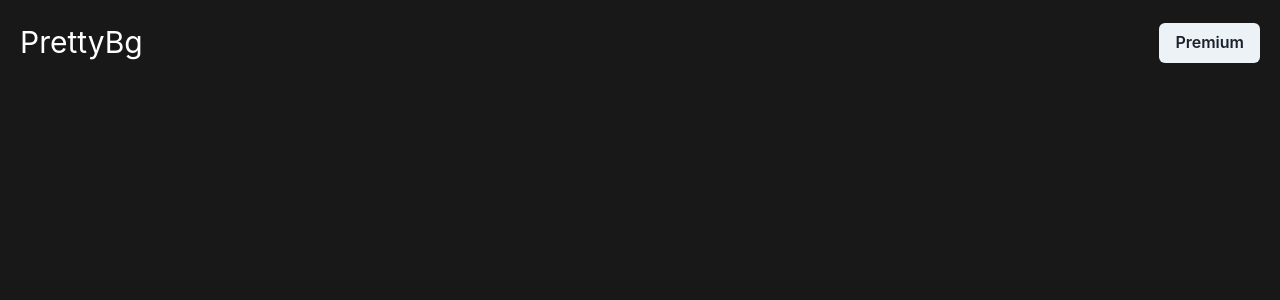
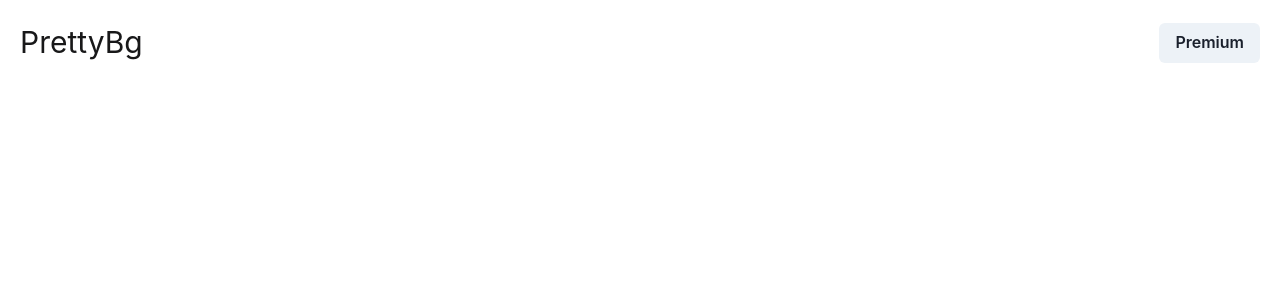
Before and after one commit to devtofunmi/bg, a React (Vite) app: page / in a window 1280 px wide. Shown: the top 300 px of the page. Built offline with nearby package versions, Linux system fonts and the light colour scheme.

Commit message:
change the color

```diff
--- a/src/App.jsx
+++ b/src/App.jsx
@@ -5,7 +5,7 @@ import Homepage from "./pages/Homepage";
 function App() {
   return (
     <>
-      <Box w={"100%"} minH={"100vh"} bg={"#181819"} color={"white"}>
+      <Box w={"100%"} minH={"100vh"} bg={"white"} color={"#181819"}>
         <Homepage />
       </Box>
     </>
```
